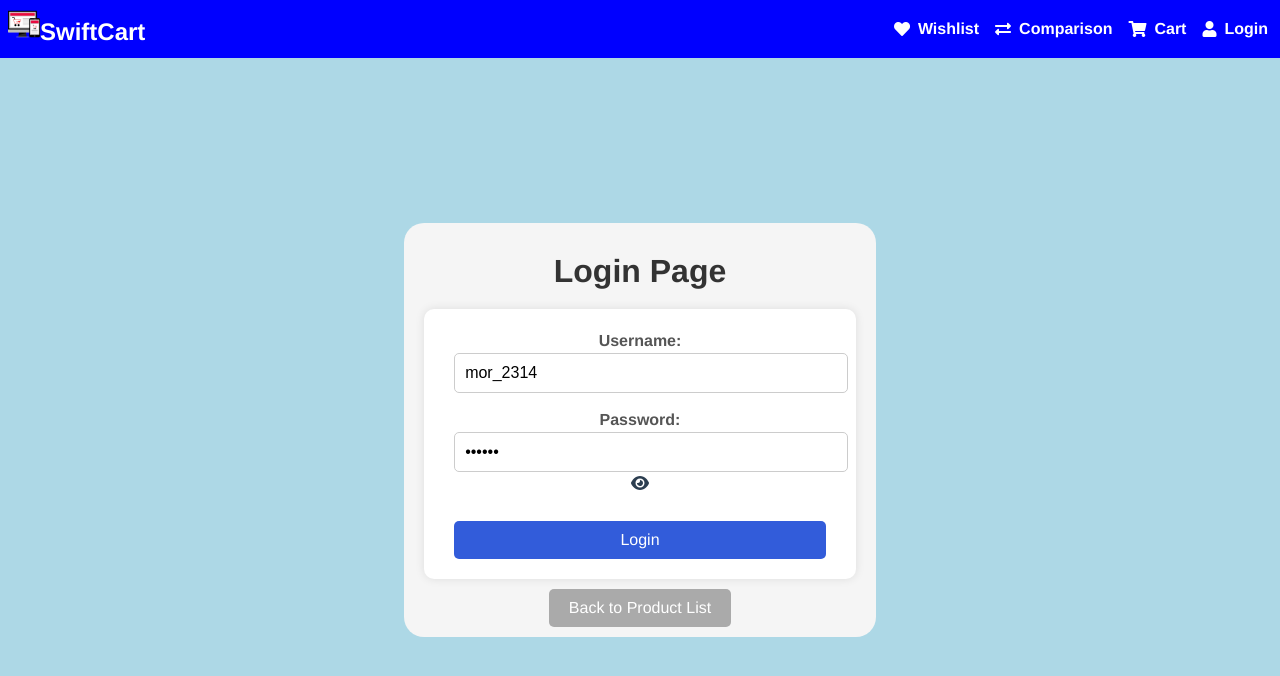
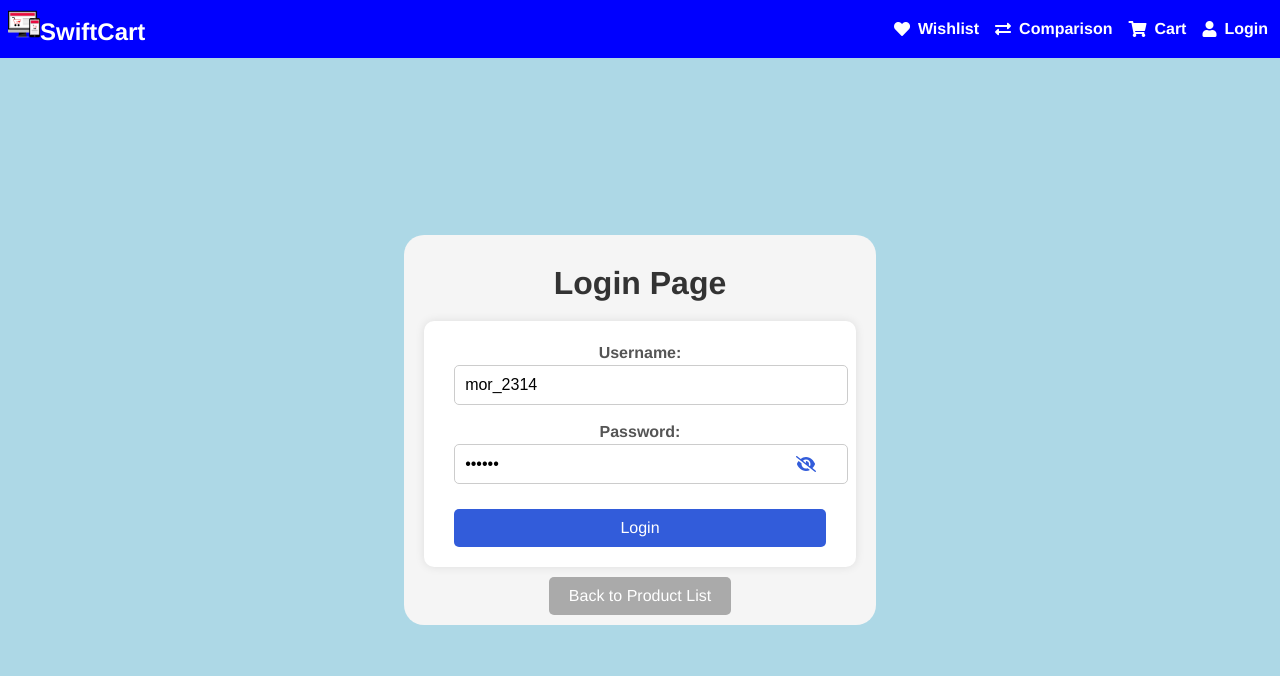
Before and after one commit to IkanyengAdams/JSF-Portfolio_Piece_IKAADA488_BCL2407_GroupB_Ikanyeng-Adams_JSF04, a Vue app: page /login in a window 1280 px wide. Shown: the top 676 px of the page. Built offline with nearby package versions, Linux system fonts and the light colour scheme.

Commit message:
Update Login.vue: toggle password visibility icon and add CSS styles for password wrapper and toggle button

```diff
--- a/src/components/Login.vue
+++ b/src/components/Login.vue
@@ -16,7 +16,7 @@
             required
           />
           <font-awesome-icon
-            :icon="passwordVisible ? 'eye-slash' : 'eye'"
+            :icon="passwordVisible ? 'eye' : 'eye-slash'"
             @click="togglePasswordVisibility"
             class="toggle-password"
           />
@@ -45,6 +45,9 @@ export default {
     },
   },
   methods: {
+    togglePasswordVisibility() {
+      this.passwordVisible = !this.passwordVisible;
+    },
     async login() {
       try {
         const response = await axiosAuth.post('auth/login', {
@@ -113,6 +116,19 @@ input {
   font-size: 1em;
 }
 
+.password-wrapper {
+  position: relative;
+}
+
+.toggle-password {
+  position: absolute;
+  right: 10px;
+  top: 50%;
+  transform: translateY(-50%);
+  cursor: pointer;
+  color: #325cda;
+}
+
 .login-button, .back-button {
   background: #325cda;
   color: white;
```
